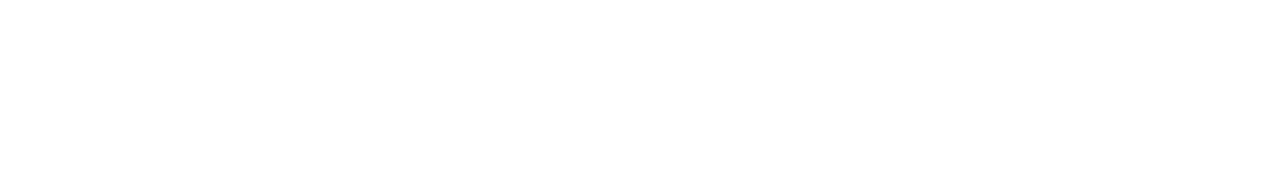
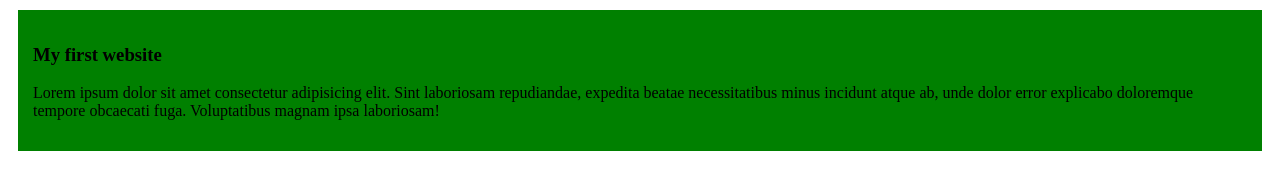
Before and after one commit to Alauddin19/my-first-github-repo, a plain HTML site: page index.html in a window 1280 px wide. Drawn offline with Linux system fonts and the light colour scheme.

Commit message:
added the first blog

```diff
--- a/index.html
+++ b/index.html
@@ -4,8 +4,12 @@
     <meta charset="UTF-8">
     <meta name="viewport" content="width=device-width, initial-scale=1.0">
     <title>my first ever github repo</title>
+    <link rel="stylesheet" href="styles/blog.css">
 </head>
 <body>
-
+    <div>
+        <h3>My first website</h3>
+        <p>Lorem ipsum dolor sit amet consectetur adipisicing elit. Sint laboriosam repudiandae, expedita beatae necessitatibus minus incidunt atque ab, unde dolor error explicabo doloremque tempore obcaecati fuga. Voluptatibus magnam ipsa laboriosam!</p>
+    </div>
 </body>
 </html>
--- /dev/null
+++ b/styles/blog.css
@@ -0,0 +1,5 @@
+div{
+    background-color: green;
+    padding: 15px;
+    margin: 10px;
+}
```
